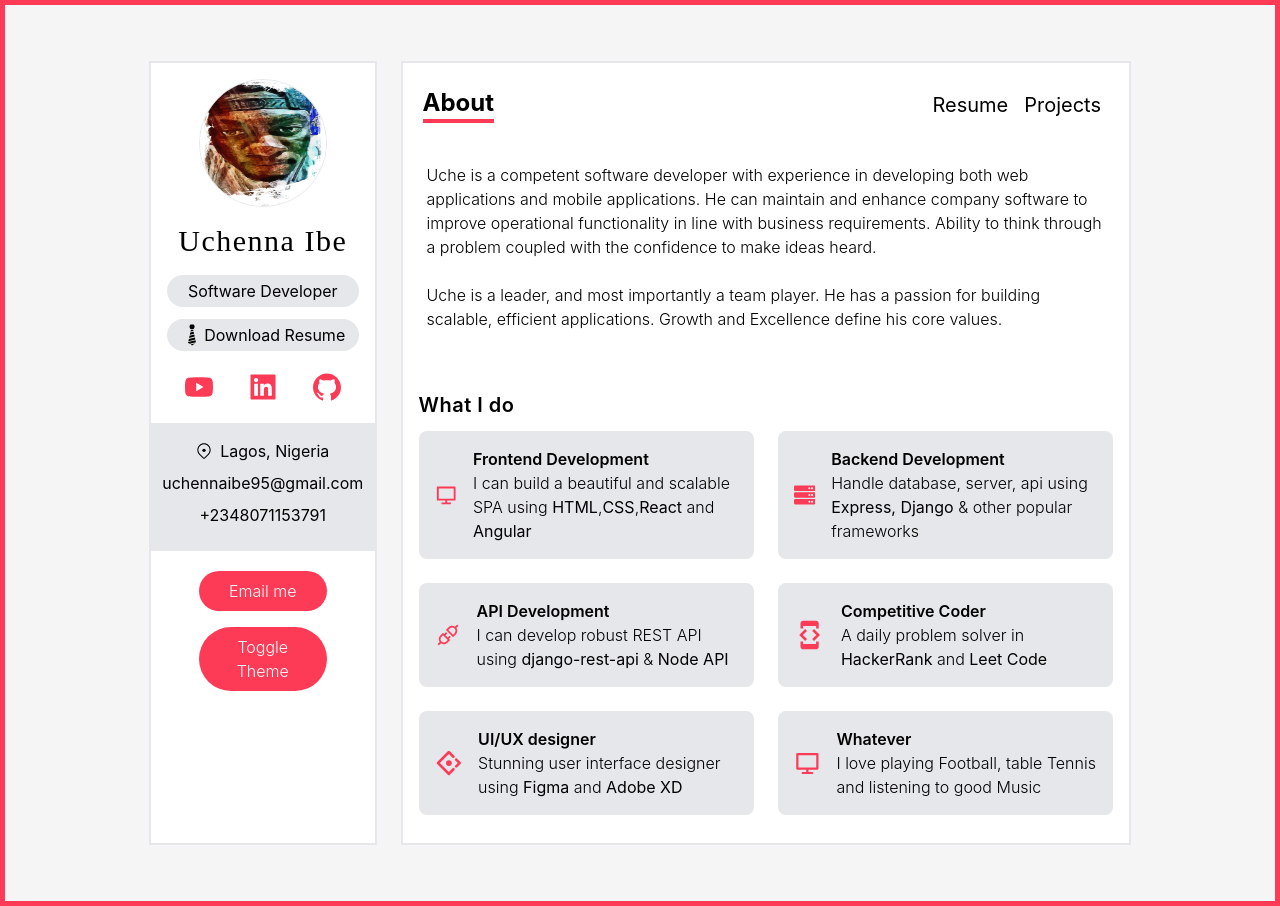
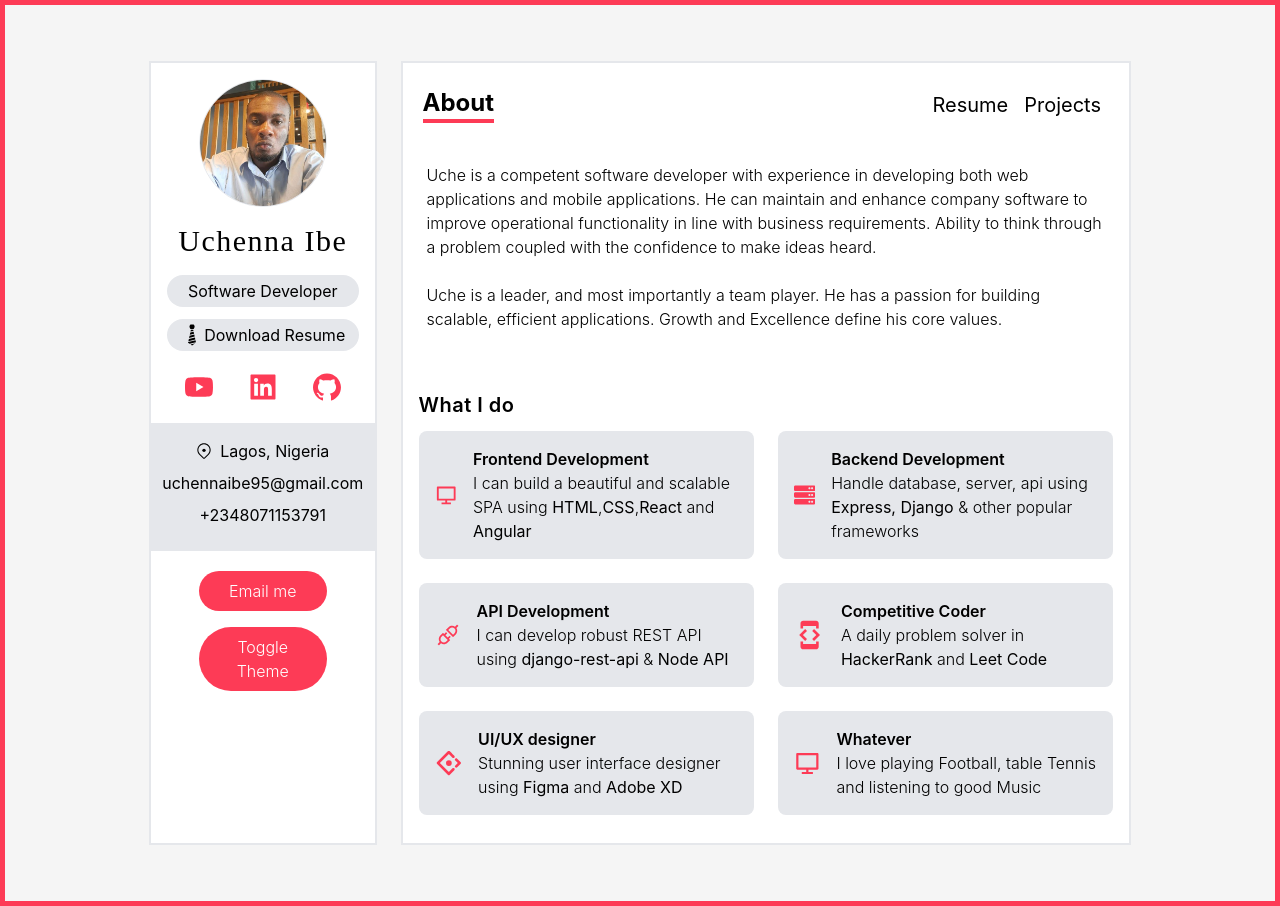
Before and after one commit to codewheezy/uchenna-portfolio, a Next.js app: page / in a window 1280 px wide. Built offline with nearby package versions, Linux system fonts and the light colour scheme.

Commit message:
added new changes

```diff
--- a/components/Sidebar.tsx
+++ b/components/Sidebar.tsx
@@ -15,7 +15,7 @@ const Sidebar = () => {
   return (
     <>
       <img
-        src="/images/uche-pics.png"
+        src="/images/uchenna.jpg"
         alt="avatar"
         className="mx-auto border rounded-full w-[128px] h-[128px]"
       />
```
Also changed, not shown: public/images/uchenna.jpg (added).
